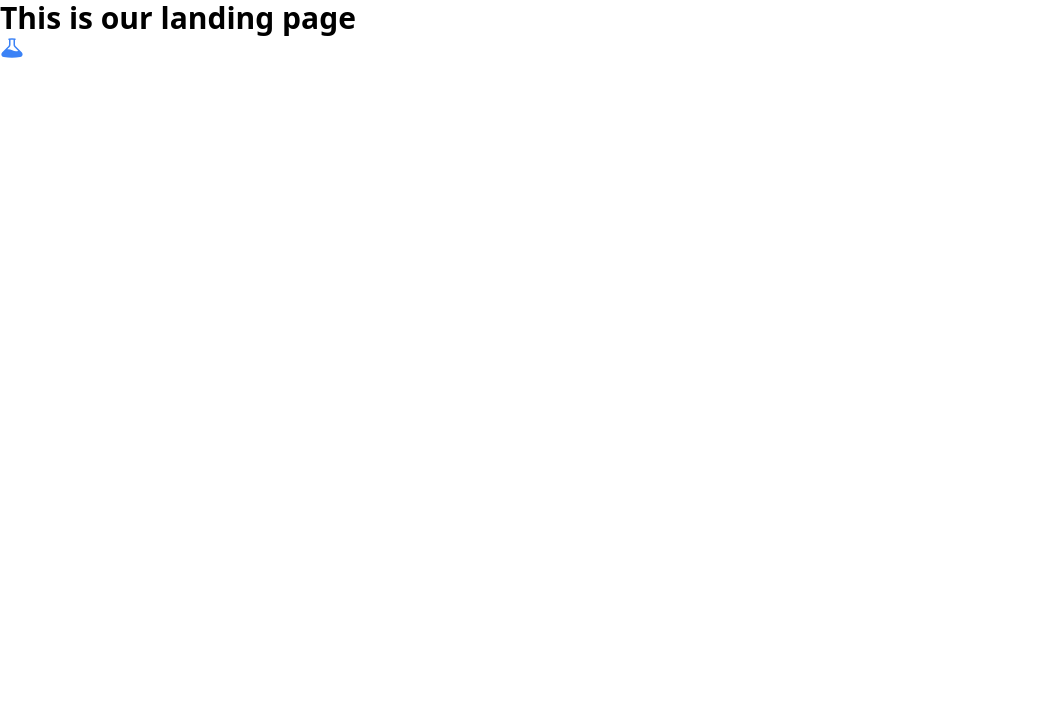
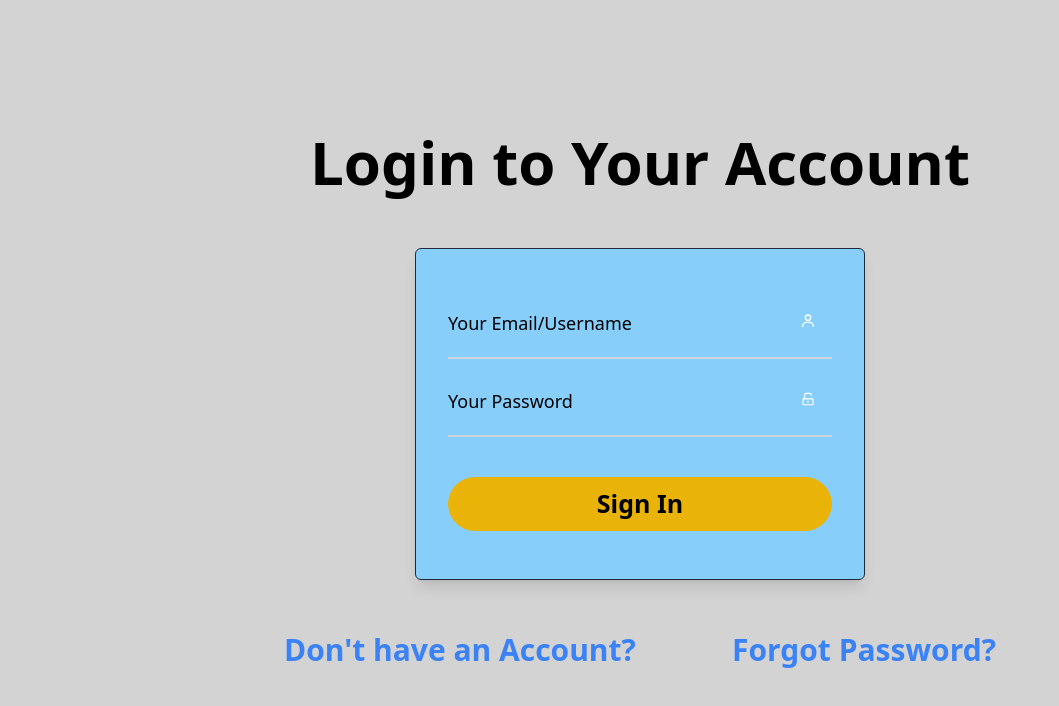
Before and after one commit to ilhanbae/Grouped, a React (Create React App) app in the folder front_end/: page /login in a window 1280 px wide. Shown: the top 706 px of the page, without its empty margins (0-1059 px from the left). Built offline with nearby package versions, Linux system fonts and the light colour scheme.

Commit message:
Create layout and input fields for Login Page

```diff
--- a/front_end/package.json
+++ b/front_end/package.json
@@ -11,6 +11,8 @@
     "axios": "^1.5.1",
     "react": "^18.2.0",
     "react-dom": "^18.2.0",
+    "react-icons": "^4.11.0",
+    "react-router-dom": "^6.16.0",
     "react-scripts": "5.0.1",
     "web-vitals": "^2.1.4"
   },
--- /dev/null
+++ b/front_end/src/App.js
@@ -0,0 +1,13 @@
+import { Routes, Route } from 'react-router-dom';
+import './index.css';
+import Login from "./pages/Login/Login";
+
+export default function App() {
+  return (
+      <div>
+          <Routes>
+              <Route path='login' element={<Login/>}/>
+          </Routes>
+      </div>
+  );
+}
--- a/front_end/src/App.jsx
+++ /dev/null
@@ -1,11 +0,0 @@
-import React from 'react'
-import { BeakerIcon } from "@heroicons/react/24/solid";
-
-export default function App() {
-  return (
-    <div>
-      <h1 className="text-3xl font-bold">This is our landing page</h1>
-      <BeakerIcon className="h-6 w-6 text-blue-500" />
-    </div>
-  );
-}
--- a/front_end/src/index.js
+++ b/front_end/src/index.js
@@ -1,13 +1,15 @@
 import React from 'react';
 import ReactDOM from 'react-dom/client';
-import './index.css';
+import { BrowserRouter } from "react-router-dom";
 import App from './App';
 import reportWebVitals from './reportWebVitals';
 
 const root = ReactDOM.createRoot(document.getElementById('root'));
 root.render(
   <React.StrictMode>
-    <App />
+      <BrowserRouter>
+          <App />
+      </BrowserRouter>
   </React.StrictMode>
 );
 
--- /dev/null
+++ b/front_end/src/pages/Login/Login.jsx
@@ -0,0 +1,37 @@
+import { Link } from 'react-router-dom';
+import { BiUser } from 'react-icons/bi';
+import { AiOutlineUnlock } from 'react-icons/ai';
+
+const Login = () => {
+    return (
+        <div style={{ backgroundColor: 'lightgrey' }}>
+            <div className="text-white h-screen flex flex-col justify-center items-center bg-cover">
+                <h1 className="text-6xl text-black font-bold text-center p-8">Login to Your Account</h1>
+                <br />
+                <div className="flex flex-col items-center">
+                    <div className="bg-slate-800 border border-slate-800 rounded-md p-8 shadow-lg backdrop-filter backdrop-blur-sm bg-opacity-30 relative" style={{ backgroundColor: 'lightskyblue' }}>
+                        <form action="">
+                            <div className="relative my-4">
+                                <input type="email" className="block w-96 py-4 px-4 text-lg text-black bg-transparent border-0 border-b-2 border-gray-300 appearance-none dark:focus:border-blue-500 focus:outline-none focus:ring-0 focus:text-black focus:border-blue-600 peer" placeholder="" />
+                                <label htmlFor="" className="absolute text-lg text-black duration-300 transform -translate-y-6 scale-75 top-3 -x-10 origin-[0] peer-focus:left-0 peer-focus:text-blue-600 peer-focus:dark:text-blue-500 peer-placeholder-shown:scale-100 peer-placeholder-shown:translate-y-0 peer-focus:scale-75 peer-focus:-translate-y-6">Your Email/Username</label>
+                                <BiUser className="absolute top-4 right-4" />
+                            </div>
+                            <div className="relative my-4">
+                                <input type="password" className="block w-96 py-4 px-4 text-lg text-black bg-transparent border-0 border-b-2 border-gray-300 appearance-none dark:focus:border-blue-500 focus:outline-none focus:ring-0 focus:text-black focus:border-blue-600 peer" placeholder="" />
+                                <label htmlFor="" className="absolute text-lg text-black duration-300 transform -translate-y-6 scale-75 top-3 -x-10 origin-[0] peer-focus:left-0 peer-focus:text-blue-600 peer-focus:dark:text-blue-500 peer-placeholder-shown:scale-100 peer-placeholder-shown:translate-y-0 peer-focus:scale-75 peer-focus:-translate-y-6">Your Password</label>
+                                <AiOutlineUnlock className="absolute top-4 right-4" />
+                            </div>
+                            <button className="w-full mb-4 text-[25px] mt-6 rounded-full bg-yellow-500 text-black font-bold hover:bg-yellow-600 hover:text-white py-2 transition-colors duration-300" type="submit">Sign In</button>
+                        </form>
+                    </div>
+                    <div className='p-8' style={{marginTop:'20px'}}>
+                        <span className='m-12'><Link className="text-blue-500 text-3xl font-bold" to="SignUp">Don't have an Account?</Link></span>
+                        <span className='m-12'><Link className="text-blue-500 text-3xl font-bold" to="SignUp">Forgot Password?</Link></span>
+                    </div>
+                </div>
+            </div>
+        </div>
+    );
+};
+
+export default Login;
```
Also changed, not shown: 1 other file (tests, documents, lock files or other folders).
